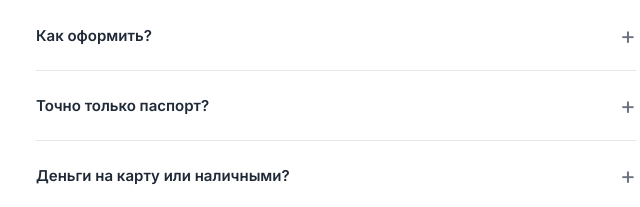
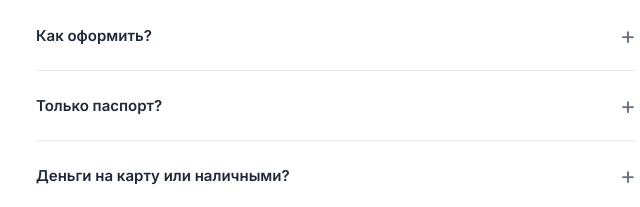
Before and after one commit to AlexeyFedkov/centrofinans-landing-demo, a plain HTML site: page index.html in a window 1280 px wide. Shown: the part 1578-1785 px from the top of the page, 304-944 px from the left. Drawn offline with Linux system fonts and the light colour scheme.

Commit message:
Fix FAQ tone: help to decision, no demo wording leftovers

```diff
--- a/index.html
+++ b/index.html
@@ -648,13 +648,13 @@
         <div class="faq-item">
           <button class="faq-q"><span>Как оформить?</span></button>
           <div class="faq-a">
-            <p>Посчитайте сумму, оставьте заявку — дальше подскажем по шагам и поможем до результата.</p>
+            <p>Посчитайте сумму, оставьте заявку — дальше подскажем по шагам и поможем дойти до решения.</p>
           </div>
         </div>
         <div class="faq-item">
-          <button class="faq-q"><span>Точно только паспорт?</span></button>
+          <button class="faq-q"><span>Только паспорт?</span></button>
           <div class="faq-a">
-            <p>Для большинства продуктов достаточно паспорта. Окончательные условия зависят от выбранного продукта и результата проверки — мы хотим помочь и подберём подходящий вариант.</p>
+            <p>Чаще всего да; если понадобится ещё что-то — скажем сразу и поможем собрать.</p>
           </div>
         </div>
         <div class="faq-item">
```
